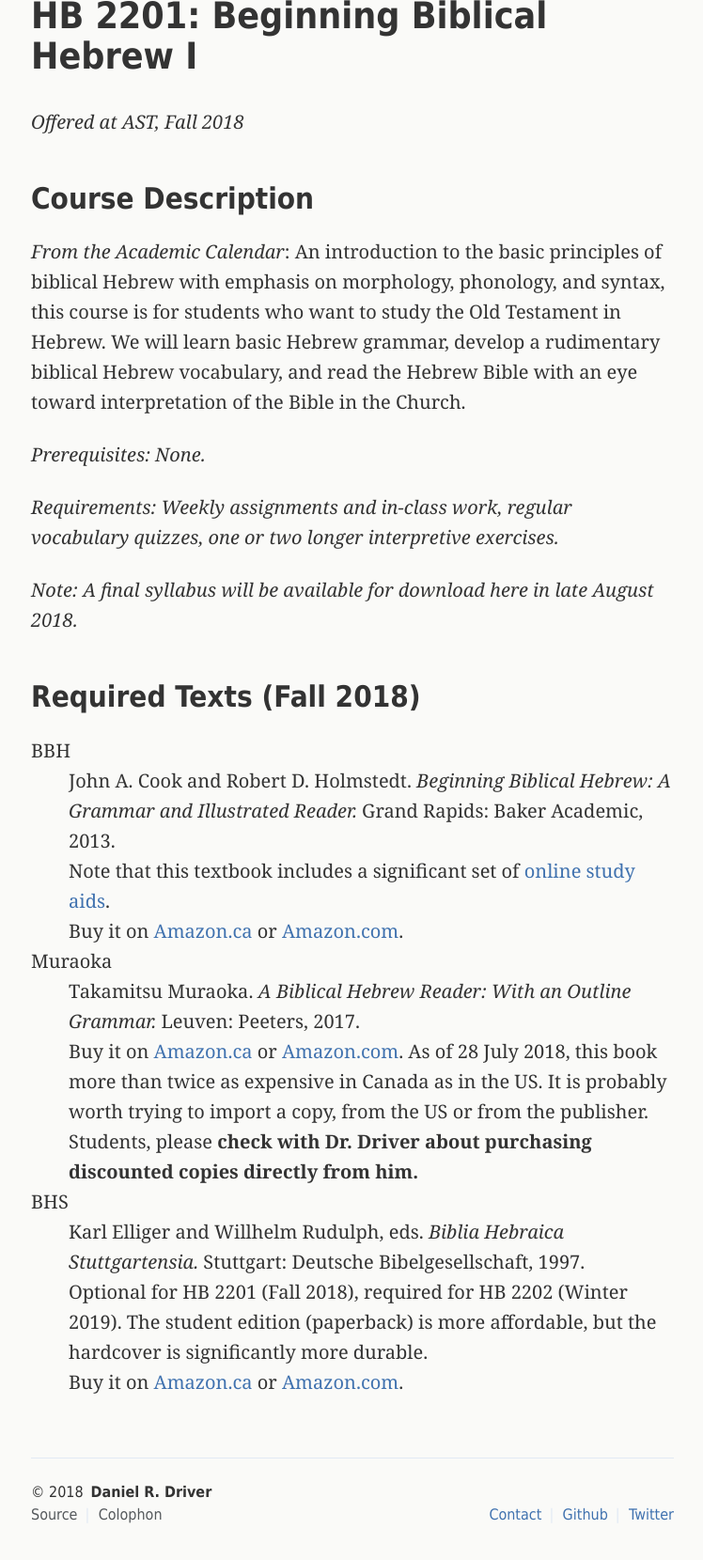
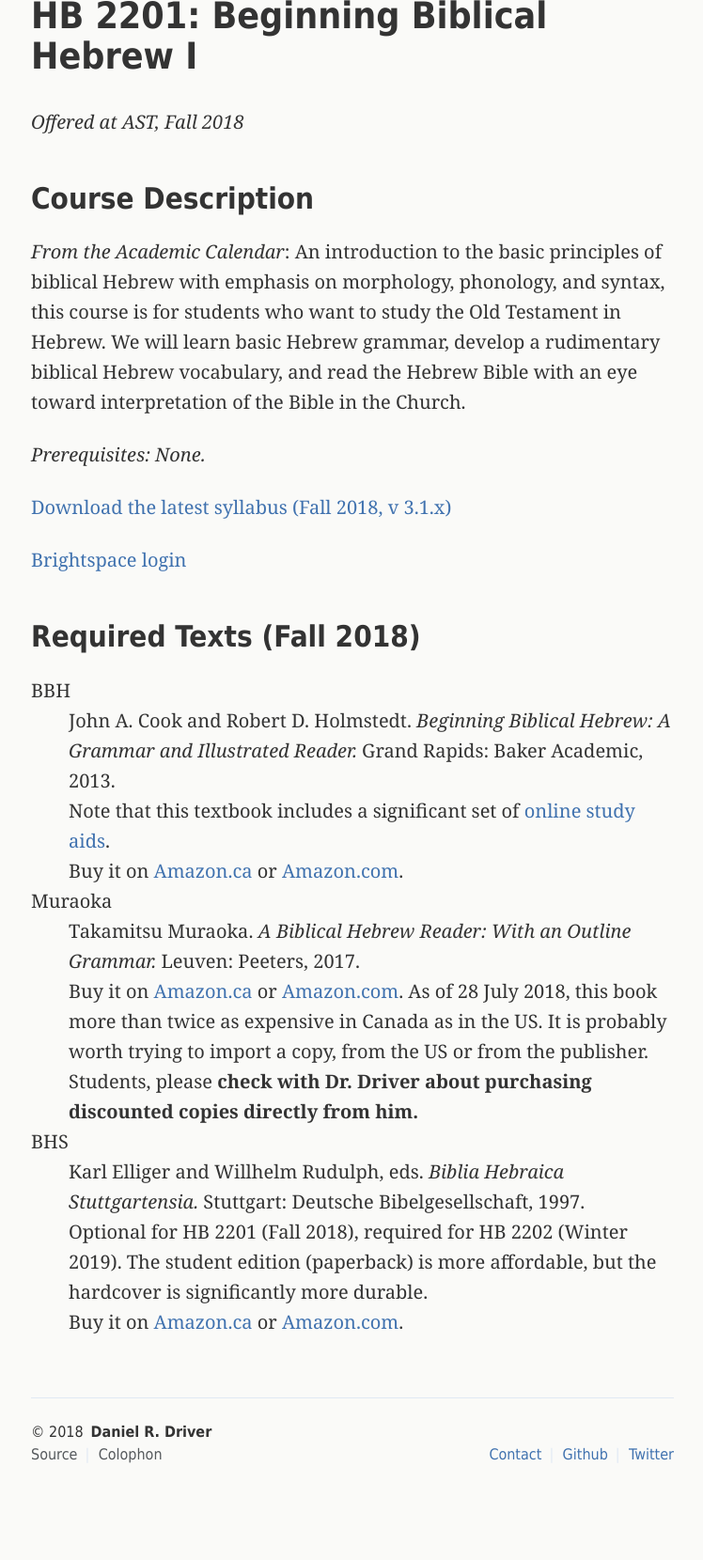
Before and after one commit to danieldriver/danieldriver.github.io, a Jekyll site: the page built from _pages/hb-2201.md, in a window 1280 px wide, cut to the strip 104-1824 px from the top of the page. Shown: the top 1660 px of the strip at 94% size, without its empty margins (265-1013 px from the left). Built offline with Jekyll 4.4.1, drawn with Linux system fonts in a browser that asks for light colours.

Commit message:
update links for HB 2201, incl to syllabus

```diff
--- a/_pages/hb-2201.md
+++ b/_pages/hb-2201.md
@@ -18,16 +18,15 @@ of the Bible in the Church.
 
 *Prerequisites: None.*
 
-*Requirements: Weekly assignments and in-class work, regular vocabulary
-quizzes, one or two longer interpretive exercises.*
+[Download the latest syllabus (Fall 2018, v 3.1.x)](https://github.com/danieldriver/Syllabi/raw/master/HB/HB%202201-Driver%202018.pdf)
 
-*Note: A final syllabus will be available for download here in late August 2018.*
+[Brightspace login](https://smu.brightspace.com/d2l/login)
 
 ## Required Texts (Fall 2018)
 
 BBH
 : John A. Cook and Robert D. Holmstedt. *Beginning Biblical Hebrew: A Grammar and Illustrated Reader.* Grand Rapids: Baker Academic, 2013.
-: Note that this textbook includes a significant set of [online study aids](http://www.bakerpublishinggroup.com/books/beginning-biblical-hebrew/342630/students/esources).
+: Note that this textbook includes a significant set of [online study aids](http://www.bakerpublishinggroup.com/books/beginning-biblical-hebrew/5629/students/esources).
 : Buy it on [Amazon.ca](https://amzn.to/2K51HHt) or [Amazon.com](https://amzn.to/2K3Tq6A).
 
 Muraoka
```
